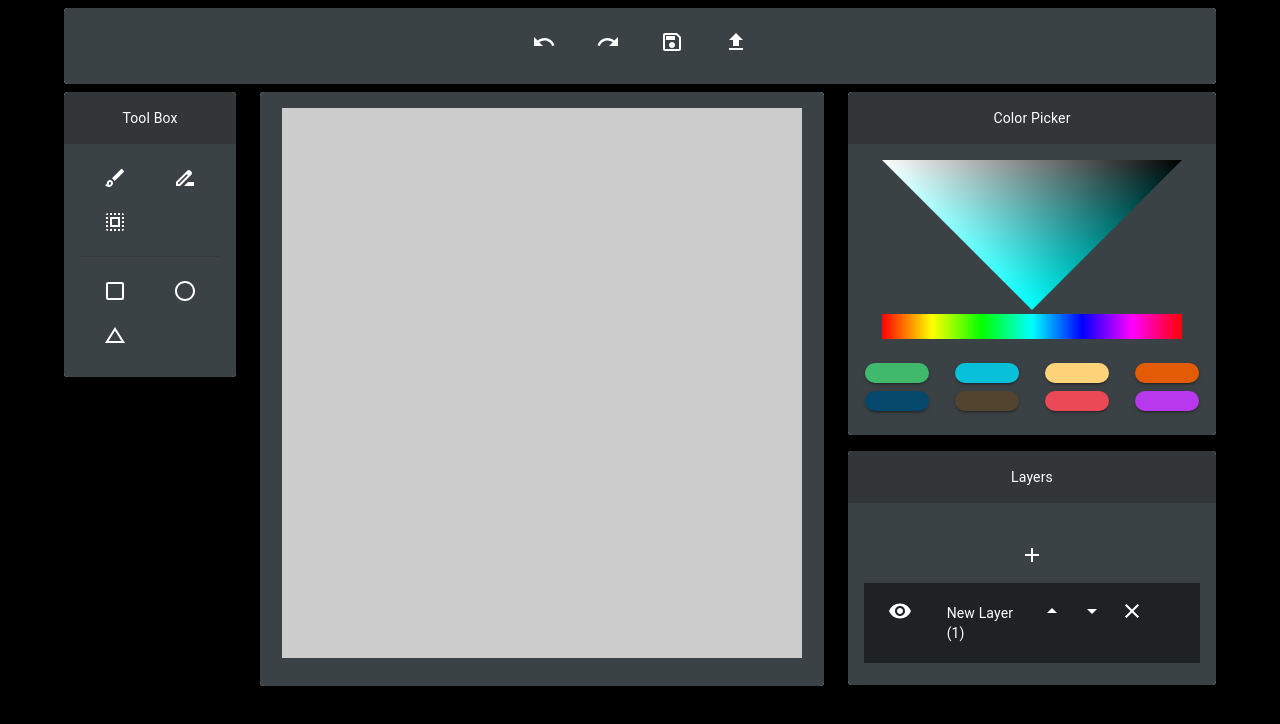
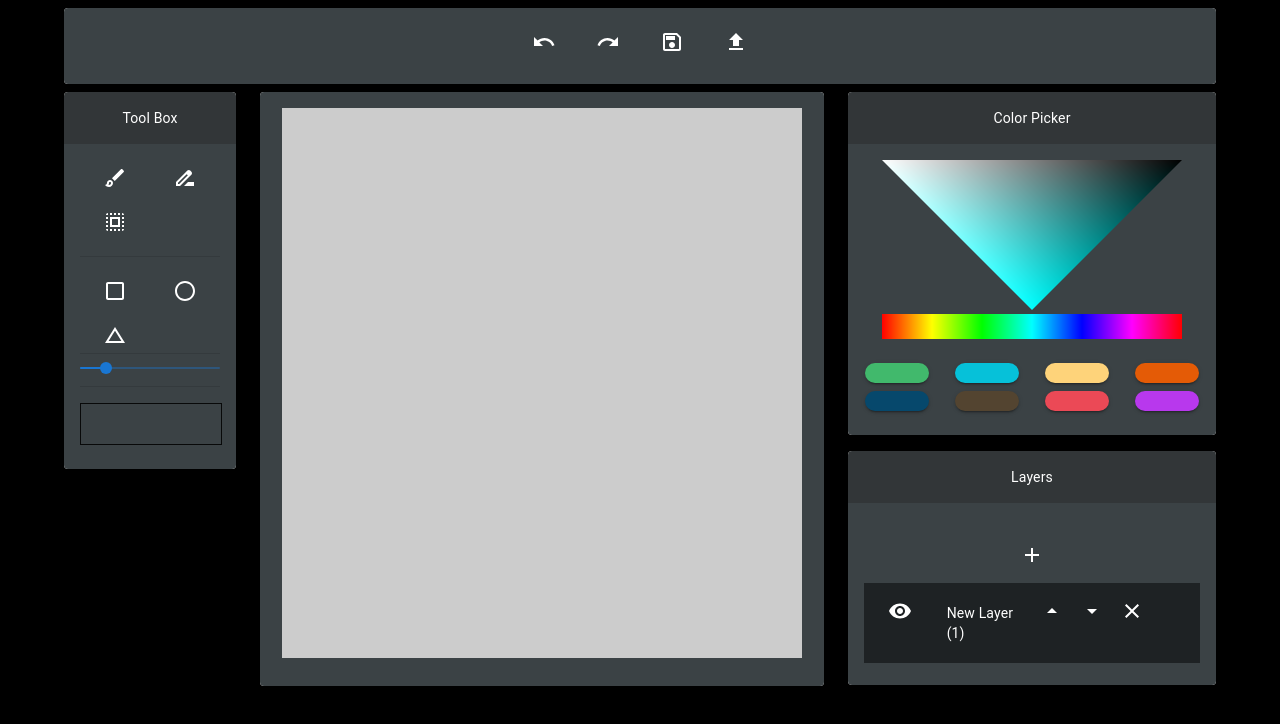
Before and after one commit to mohasarc/CGHW1_paint_app, a React (Create React App) app: page / in a window 1280 px wide. Shown: the top 724 px of the page. Built offline with nearby package versions, Linux system fonts and the light colour scheme.

Commit message:
added color indicator and brush size slider

```diff
--- a/src/App.tsx
+++ b/src/App.tsx
@@ -11,6 +11,7 @@ import WorkArea from "./Components/WorkArea";
 export default function App() {
   // Initial value
   StateManager.getInstance().setState('picked-color', [0, 0, 0, 0]);
+  StateManager.getInstance().setState('brush-size', 20);
   StateManager.getInstance().setState('layers', [{
       name: `New Layer (${1})`,
       z_index: 0,
@@ -18,6 +19,7 @@ export default function App() {
       id: `${0}`,
       vertexData: [],
       colorData: [],
+      brushSizeData: [],
   }]);
   StateManager.getInstance().setState('selectedLayer', '0');
 
--- a/src/Components/Layers.tsx
+++ b/src/Components/Layers.tsx
@@ -15,6 +15,7 @@ export interface Layer {
     id: string,
     vertexData: number[],
     colorData: number[],
+    brushSizeData: number[],
 }
 
 let count = 1;
--- a/src/Components/ToolBox.tsx
+++ b/src/Components/ToolBox.tsx
@@ -6,8 +6,28 @@ import CircleOutlinedIcon from '@mui/icons-material/CircleOutlined';
 import ChangeHistoryOutlinedIcon from '@mui/icons-material/ChangeHistoryOutlined';
 import SelectAllOutlinedIcon from '@mui/icons-material/SelectAllOutlined';
 import DriveFileRenameOutlineIcon from '@mui/icons-material/DriveFileRenameOutline';
+import { Slider } from '@mui/material';
+import { convertToHex } from '../util/webglHelpers';
+import { useState } from 'react';
+import { StateManager } from '../util/StateManager';
 
 export default function ToolBox() {
+    const [pickedColor, setPickedColor ] = useState('#000000');
+    const [brushSize, setBrushSize] = useState(0);
+
+    StateManager.getInstance().subscribe('picked-color', () => {
+        const initPickedColor: number[] = StateManager.getInstance().getState('picked-color');
+        setPickedColor(convertToHex(initPickedColor.map(color => color * 255)));
+    });
+
+    StateManager.getInstance().subscribe('brush-size', () => {
+        setBrushSize(StateManager.getInstance().getState('brush-size'));
+    });
+
+    function handleBrushSizeChange(newSize: number) {
+        StateManager.getInstance().setState('brush-size', newSize);
+    }
+
     return (
             <Card>
                 <CardHeader title={'Tool Box'} titleTypographyProps={{variant:'body2', align: 'center', color: 'common.white' }} style={{backgroundColor: '#323638'}} />
@@ -51,6 +71,18 @@ export default function ToolBox() {
                             </Grid>
                         </Grid>
                     </Box>
+                    <Divider/>
+                    <Slider
+                        size="small"
+                        value={brushSize}
+                        min={2}
+                        aria-label="Small"
+                        valueLabelDisplay="auto"
+                        onChange={(event: any) => { handleBrushSizeChange(event.target.value) }}
+                    />
+                    <Divider/>
+                    <Box mt={2} sx={{width: '100%', height: 40, backgroundColor: pickedColor, border: 1}}>
+                    </Box>
                 </CardContent>
             </Card>
         // </Box>
--- a/src/Components/WorkArea.tsx
+++ b/src/Components/WorkArea.tsx
@@ -25,7 +25,7 @@ function init() {
   let canvas: any;
   let gl: WebGLRenderingContext;
 
-  let maxNumVertices = 10000;
+  let maxNumVertices = 100000;
   let index = 0;
   let redraw = false;
   let newLine = true;
@@ -53,9 +53,12 @@ function init() {
   gl.enable(gl.DEPTH_TEST);
 
   const vertexBuffer = gl.createBuffer(); // TODO can be in global state
-
   if (vertexBuffer)
     addAttribute(gl, program, 'vPosition', vertexBuffer, maxNumVertices, 3, gl.FLOAT);
+
+  const brushSizeBuffer = gl.createBuffer(); // TODO can be in global state
+  if (brushSizeBuffer)
+    addAttribute(gl, program, 'vBrushSize', brushSizeBuffer, maxNumVertices, 1, gl.FLOAT);
 
   const colorBuffer = gl.createBuffer(); // TODO can be in global state
   if (colorBuffer)
@@ -79,7 +82,8 @@ function init() {
 
       let newVertex = MV.vec2((2 * ((event.clientX - canvas.offsetLeft) / canvas.width) - 1),
         2 * ((canvas.height - event.clientY + canvas.offsetTop) / canvas.height) - 1);
-      let newColor = MV.vec4(...StateManager.getInstance().getState('picked-color'));
+      const newColor = MV.vec4(...StateManager.getInstance().getState('picked-color'));
+      const brushSize = StateManager.getInstance().getState('brush-size');
       let allPoints: number[][] = [newVertex];
 
       if (!newLine) {
@@ -92,6 +96,7 @@ function init() {
         allPoints.forEach((point) => {
             currentLayer.vertexData.unshift(...point);
             currentLayer.colorData.unshift(...newColor);
+            currentLayer.brushSizeData.unshift(brushSize);
         })
 
       index++;
@@ -137,10 +142,14 @@ function init() {
           return;
 
         const vertices = layer.vertexData;
+        const brushSizes = layer.brushSizeData;
         const colors = layer.colorData;
-        for (let j = 0, k = 0; j < vertices.length; j+=2, k+= 4) {
+        for (let j = 0, k = 0, l = 0; j < vertices.length; j+=2, k+= 4, l+= 1) {
           gl.bindBuffer(gl.ARRAY_BUFFER, vertexBuffer);
           gl.bufferSubData(gl.ARRAY_BUFFER, 4 * 3 * i, MV.flatten([vertices.slice(j, j+2), layerIndex/1000]));
+
+          gl.bindBuffer(gl.ARRAY_BUFFER, brushSizeBuffer);
+          gl.bufferSubData(gl.ARRAY_BUFFER, 4 * i, MV.flatten([brushSizes[l]]));
 
           gl.bindBuffer(gl.ARRAY_BUFFER, colorBuffer);
           gl.bufferSubData(gl.ARRAY_BUFFER, 4 * 4 * i, MV.flatten(colors.slice(k, k+5)));
@@ -158,7 +167,7 @@ function init() {
   })();
 }
 
-function getCurrentLayer() {
+function getCurrentLayer(): Layer {
   const currentLayerId = StateManager.getInstance().getState('selectedLayer');
   return StateManager.getInstance().getState('layers').find((layer: Layer) => layer.id === currentLayerId);
 }
--- a/src/shaders.ts
+++ b/src/shaders.ts
@@ -27,6 +27,7 @@ export const squaremShaders = {
     vertexShader: `
         attribute vec4 vPosition;
         attribute vec4 vColor;
+        attribute float vBrushSize;
 
         varying vec4 fColor;
 
@@ -35,7 +36,7 @@ export const squaremShaders = {
         {
             gl_Position = vPosition;
             fColor = vColor;
-            gl_PointSize = 20.0;
+            gl_PointSize = vBrushSize;
         }
     `,
     fragmentShader: `
--- a/src/util/webglHelpers.ts
+++ b/src/util/webglHelpers.ts
@@ -36,3 +36,17 @@ export function convertToRGB (hexColor: string){
     ];
     return aRgb;
 }
+
+/**
+ * src https://stackoverflow.com/questions/5623838/rgb-to-hex-and-hex-to-rgb
+ * @param r
+ * @param g
+ * @param b
+ * @returns
+ */
+export function convertToHex (color: number[]){
+    return ('#' + color.map(x => {
+        const hex = x.toString(16)
+        return hex.length === 1 ? '0' + hex : hex
+    }).join(''));
+}
```
